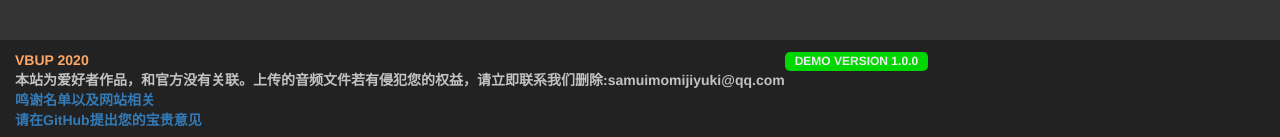
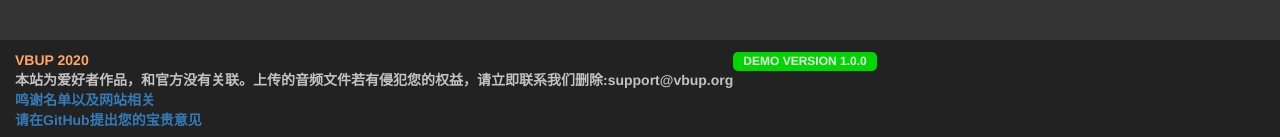
Before and after one commit to VoiceButtonUnitedProject/mmzm_button, a Vue app: page / in a window 1280 px wide. Shown: the part 760-897 px from the top of the page. Built offline with nearby package versions, Linux system fonts and the light colour scheme.

Commit message:
Update zh-CN.js

```diff
--- a/src/locales/zh-CN.js
+++ b/src/locales/zh-CN.js
@@ -7,7 +7,7 @@ const zh_CN = {
         subscriber: "当前Youtube订阅数为：",
         audioStaff: "鸣谢名单以及网站相关",
         toGithub: "请在GitHub提出您的宝贵意见",
-        notOfficial: "本站为爱好者作品，和官方没有关联。上传的音频文件若有侵犯您的权益，请立即联系我们删除:samuimomijiyuki@qq.com",
+        notOfficial: "本站为爱好者作品，和官方没有关联。上传的音频文件若有侵犯您的权益，请立即联系我们删除:support@vbup.org",
         overlapTips: "叠加播放无法暂停，同时会创建大量线程，建议偶尔刷新页面"
     },
     action: {
```
